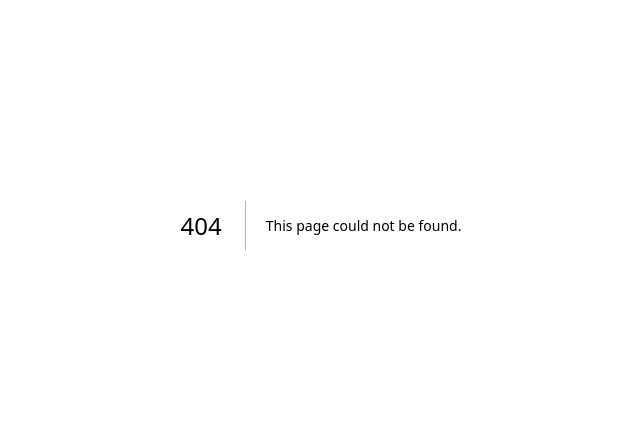
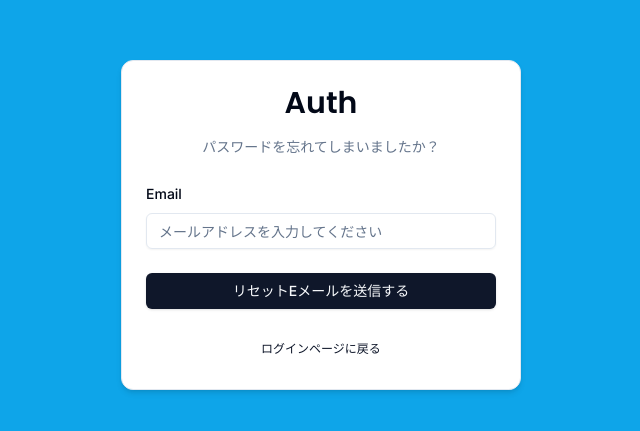
Before and after one commit to mizuki3880/clothing-management, a Next.js app in the folder front-end/: page /auth/reset in a window 1280 px wide. Before the commit this address had no page. Shown: the part 175-606 px from the top of the page, without its empty margins (319-959 px from the left). Built offline with nearby package versions, Linux system fonts and the light colour scheme.

Commit message:
パスワードリセット画面の作成

```diff
--- /dev/null
+++ b/front-end/actions/reset.ts
@@ -0,0 +1,23 @@
+"use server";
+
+import * as z from "zod";
+import { ResetSchema } from "../schemas";
+import { getUserByEmail } from "../data/user";
+
+export const reset = async (values: z.infer<typeof ResetSchema>) => {
+  const validatedFields = ResetSchema.safeParse(values);
+
+  if (!validatedFields.success) {
+    return { error: "このメールアドレスは無効です！" };
+  }
+
+  const { email } = validatedFields.data;
+
+  const existingUser = await getUserByEmail(email);
+
+  if (!existingUser) {
+    return { error: "メールアドレスが存在しません" };
+  }
+
+  return { success: "リセットメールを送信しました！" };
+};
--- a/front-end/data/user.ts
+++ b/front-end/data/user.ts
@@ -3,7 +3,6 @@
 export const getUserByEmail = async (email: string) => {
   try {
     const user = await db.user.findUnique({ where: { email } });
-
     return user;
   } catch {
     return null;
--- a/front-end/routes.ts
+++ b/front-end/routes.ts
@@ -1,6 +1,11 @@
 export const publicRoutes = ["/", "/auth/new-verification"];
 
-export const authRoutes = ["/auth/login", "/auth/register", "/auth/error"];
+export const authRoutes = [
+  "/auth/login",
+  "/auth/register",
+  "/auth/error",
+  "/auth/reset",
+];
 
 export const apiAuthPrefix = "/api/auth";
 
--- a/front-end/schemas/index.ts
+++ b/front-end/schemas/index.ts
@@ -6,6 +6,12 @@
   }),
   password: z.string().min(1, {
     message: "パスワードを入力してください",
+  }),
+});
+
+export const ResetSchema = z.object({
+  email: z.string().email({
+    message: "メールアドレスを入力してください",
   }),
 });
 
--- /dev/null
+++ b/front-end/src/app/auth/reset/page.tsx
@@ -0,0 +1,8 @@
+import React from "react";
+import { ResetForm } from "../../../components/auth/reset-form";
+
+const ResetPage = () => {
+  return <ResetForm />;
+};
+
+export default ResetPage;
--- a/front-end/src/components/auth/login-form.tsx
+++ b/front-end/src/components/auth/login-form.tsx
@@ -23,6 +23,7 @@
 import { FormSuccess } from "../form-success";
 import login from "../../../actions/login";
 import React from "react";
+import Link from "next/link";
 
 export const LoginForm = () => {
   const searchParams = useSearchParams();
@@ -90,6 +91,15 @@
                     type="password"
                   />
                 </FormControl>
+                <Button
+                  size="sm"
+                  variant="link"
+                  asChild
+                  className="px-0 font-normal">
+                  <Link href="/auth/reset">
+                    パスワードを忘れてしまいましたか？
+                  </Link>
+                </Button>
               </FormItem>
             )}
           />
--- /dev/null
+++ b/front-end/src/components/auth/reset-form.tsx
@@ -0,0 +1,82 @@
+"use client";
+
+import * as z from "zod";
+import { useForm } from "react-hook-form";
+import { zodResolver } from "@hookform/resolvers/zod";
+
+import { useState, useTransition } from "react";
+import { ResetSchema } from "../../../schemas";
+import { Input } from "../../components/ui/input";
+import {
+  Form,
+  FormControl,
+  FormField,
+  FormItem,
+  FormLabel,
+  FormMessage,
+} from "../ui/form";
+
+import { CardWrapper } from "./card-wrapper";
+import { Button } from "../ui/button";
+import { FormError } from "../../components/form-error";
+import { FormSuccess } from "../form-success";
+import { reset } from "../../../actions/reset";
+import React from "react";
+
+export const ResetForm = () => {
+  const [isPending, startTransition] = useTransition();
+  const [error, setError] = useState<string | undefined>();
+  const [success, setSuccess] = useState<string | undefined>();
+
+  const form = useForm<z.infer<typeof ResetSchema>>({
+    resolver: zodResolver(ResetSchema),
+    defaultValues: {
+      email: "",
+    },
+  });
+
+  const onSubmit = (values: z.infer<typeof ResetSchema>) => {
+    setError("");
+    setSuccess("");
+    startTransition(() => {
+      reset(values).then((data) => {
+        setError(data?.error);
+        setSuccess(data?.success);
+      });
+    });
+  };
+
+  return (
+    <CardWrapper
+      headerLabel="パスワードを忘れてしまいましたか？"
+      backButtonLabel="ログインページに戻る"
+      backButtonHref="/auth/login">
+      <Form {...form}>
+        <form onSubmit={form.handleSubmit(onSubmit)} className="space-y-6">
+          <FormField
+            control={form.control}
+            name="email"
+            render={({ field }) => (
+              <FormItem>
+                <FormLabel>Email</FormLabel>
+                <FormControl>
+                  <Input
+                    {...field}
+                    disabled={isPending}
+                    placeholder="メールアドレスを入力してください"
+                    type="email"
+                  />
+                </FormControl>
+              </FormItem>
+            )}
+          />
+          <FormError message={error} />
+          <FormSuccess message={success} />
+          <Button disabled={isPending} type="submit" className="w-full">
+            リセットEメールを送信する
+          </Button>
+        </form>
+      </Form>
+    </CardWrapper>
+  );
+};
```
Also changed, not shown: 1 other file (tests, documents, lock files or other folders).
